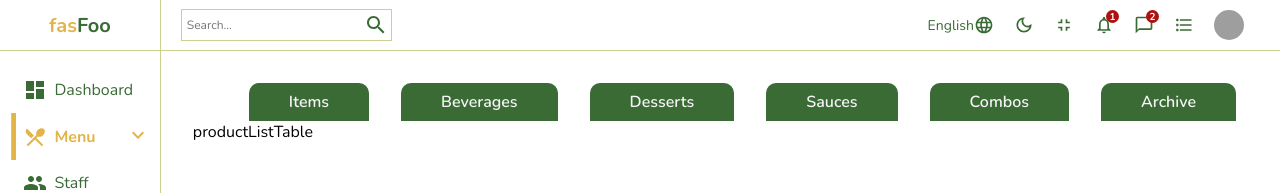
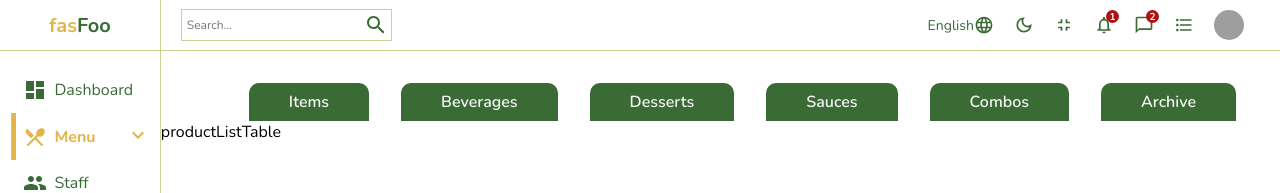
Before and after one commit to negar-75/paneladmin, a React (Create React App) app: page /productList/items in a window 1280 px wide. Shown: the top 193 px of the page. Built offline with nearby package versions, Linux system fonts and the light colour scheme; grey boxes are pictures that could not be loaded.

Commit message:
imported tab component

```diff
--- a/src/pages/productList/item/item.jsx
+++ b/src/pages/productList/item/item.jsx
@@ -2,9 +2,8 @@ import React from "react";
 import Navbar from "../../../components/navbar/Navbar";
 import Sidebar from "../../../components/sidebar/Sidebar";
 import "./item.scss";
-import { productListTabs } from "../../../productListTabs";
-import { Link } from "react-router-dom";
 import ProductListTable from "../../../components/productList/table/productListTable";
+import Tab from "../../../components/productList/tab/tab";
 
 function ProductList() {
   return (
@@ -12,22 +11,8 @@ function ProductList() {
       <Sidebar />
       <div className="product-list-container">
         <Navbar />
-        <div className="product-list-tabs">
-          <ul>
-            {productListTabs.map((item) => {
-              return (
-                <Link
-                  className="link"
-                  to={item.url}
-                  key={item.id}
-                >
-                  <li>{item.tabName}</li>
-                </Link>
-              );
-            })}
-          </ul>
-          <ProductListTable />
-        </div>
+        <Tab />
+        <ProductListTable />
       </div>
     </div>
   );
--- a/src/pages/productList/item/item.scss
+++ b/src/pages/productList/item/item.scss
@@ -3,26 +3,6 @@
     .product-list-container{
         flex: 6;
 
-        .product-list-tabs{
 
-            padding: 2em 2em 0 2em;
-            // display: flex;
-            // flex-direction: column;
-            // align-items: center;
-            ul{
-                display: flex;
-
-                justify-content: center;
-
-                li{
-                    margin: 0 1em;
-                    background-color: #3A6B35;
-                    padding: 0.5em 2.5em;
-                    color: #f5f5f5;
-                    font-weight: 600;
-                    border-radius: 10px 10px 0 0;
-                }
-            }
-        }
     }
 }
```
